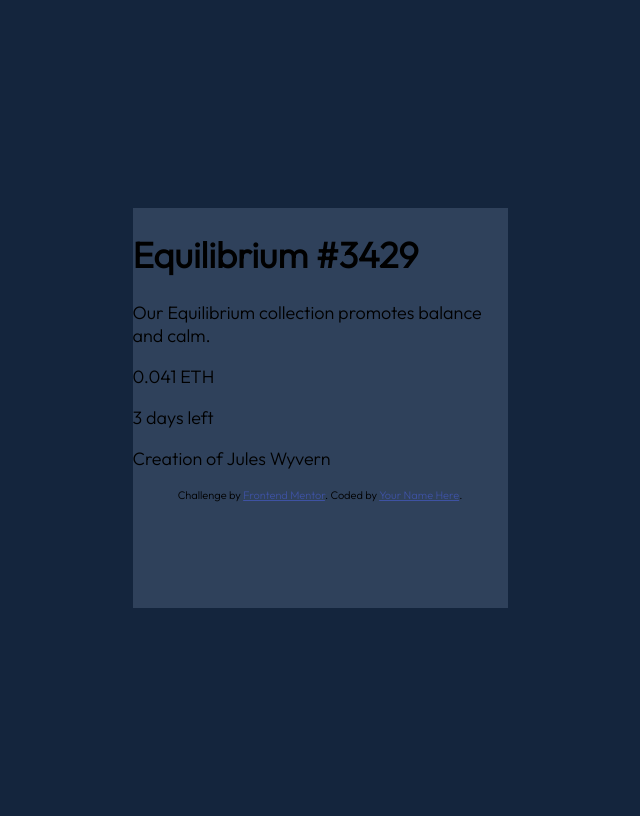
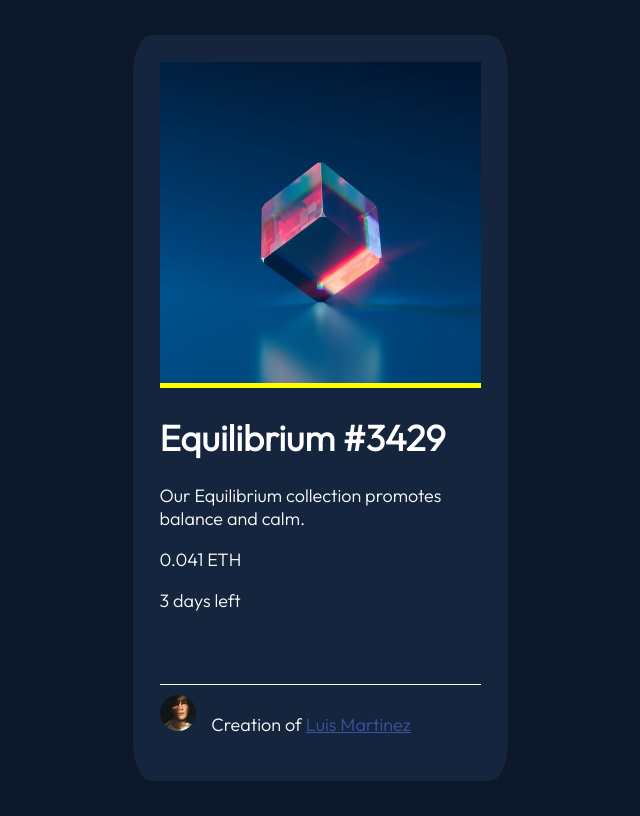
Before and after one commit to luisMartinez011/NFT-card, a plain HTML site: page index.html in a window 1280 px wide. Shown: the whole page, without its empty margins (320-960 px from the left). Drawn offline with Linux system fonts and the light colour scheme.

Commit message:
Ponerle grids al contenido de tarjeta

```diff
--- a/CSS/general.css
+++ b/CSS/general.css
@@ -1,7 +1,8 @@
 html,body{
-    background-color: hsl(216, 50%, 16%);
+    background-color: hsl(217, 54%, 11%);
     font-size: 18px;
     font-family: 'Outfit', sans-serif;
+    color: hsl(0, 0%, 100%);
 }
 
 
@@ -11,8 +12,53 @@ body{
 }
 
 .tarjeta{
-    background-color: hsl(215, 32%, 27%);
-    width: 375px; height: 50vh;
+    background-color:  hsl(216, 50%, 16%);
+    width: 375px;
     margin: auto;
+    border-radius: 5%;
+
+    display: grid;
+    grid-template-rows: auto;
+}
+
+.tarjeta__general{
+    margin: 1.5rem;
+}
+
+.tarjeta__imagen{
+    background-color: yellow;
+}
+
+.tarjeta__imagen img{
+    width: 100%;
+    object-fit: cover;
 
 }
+
+.tarjeta__contenido{
+    margin-top:0;
+}
+
+.tarjeta__contenido h1{
+    margin-top: 0;
+}
+
+
+
+.attribution{
+    border-top:1px solid white;
+    padding-top: 10px;
+}
+
+.attribution img{
+    width: 2rem;
+    height: 2rem;
+    object-fit: cover;
+    float: left;
+}
+
+.attribution p{
+    padding-right: 3rem;
+    color: white;
+    font-size: 1rem;
+}
--- a/index.html
+++ b/index.html
@@ -11,8 +11,8 @@
   <link rel="stylesheet" href="CSS/general.css">
 
   <link rel="preconnect" href="https://fonts.googleapis.com">
-<link rel="preconnect" href="https://fonts.gstatic.com" crossorigin>
-<link href="https://fonts.googleapis.com/css2?family=Outfit:wght@300&display=swap" rel="stylesheet">
+  <link rel="preconnect" href="https://fonts.gstatic.com" crossorigin>
+  <link href="https://fonts.googleapis.com/css2?family=Outfit:wght@300&display=swap" rel="stylesheet">
   <title>Frontend Mentor | NFT preview card component</title>
 
   <!-- Feel free to remove these styles or customise in your own stylesheet 👍 -->
@@ -31,24 +31,32 @@
 <body>
 
 
-    <header class="tarjeta">
+  <header class="tarjeta">
+    <div class="tarjeta__imagen tarjeta__general">
+      <img src="images/image-equilibrium.jpg" alt="">
+    </div>
+
+    <div class="tarjeta__contenido tarjeta__general">
       <h1>Equilibrium #3429</h1>
 
       <p>Our Equilibrium collection promotes balance and calm.</p>
+
 
       <p>0.041 ETH</p>
       <p>3 days left</p>
 
 
 
-      <p>Creation of Jules Wyvern</p>
+    </div>
 
-      <div class="attribution">
-        Challenge by <a href="https://www.frontendmentor.io?ref=challenge" target="_blank">Frontend Mentor</a>.
-        Coded by <a href="#">Your Name Here</a>.
-      </div>
 
-    </header>
+    <div class="attribution tarjeta__general">
+
+      <img src="images/image-avatar.png" alt="">
+      <p>Creation of <a href="#">Luis Martinez</a></p>
+    </div>
+
+  </header>
 
 </body>
 
```
